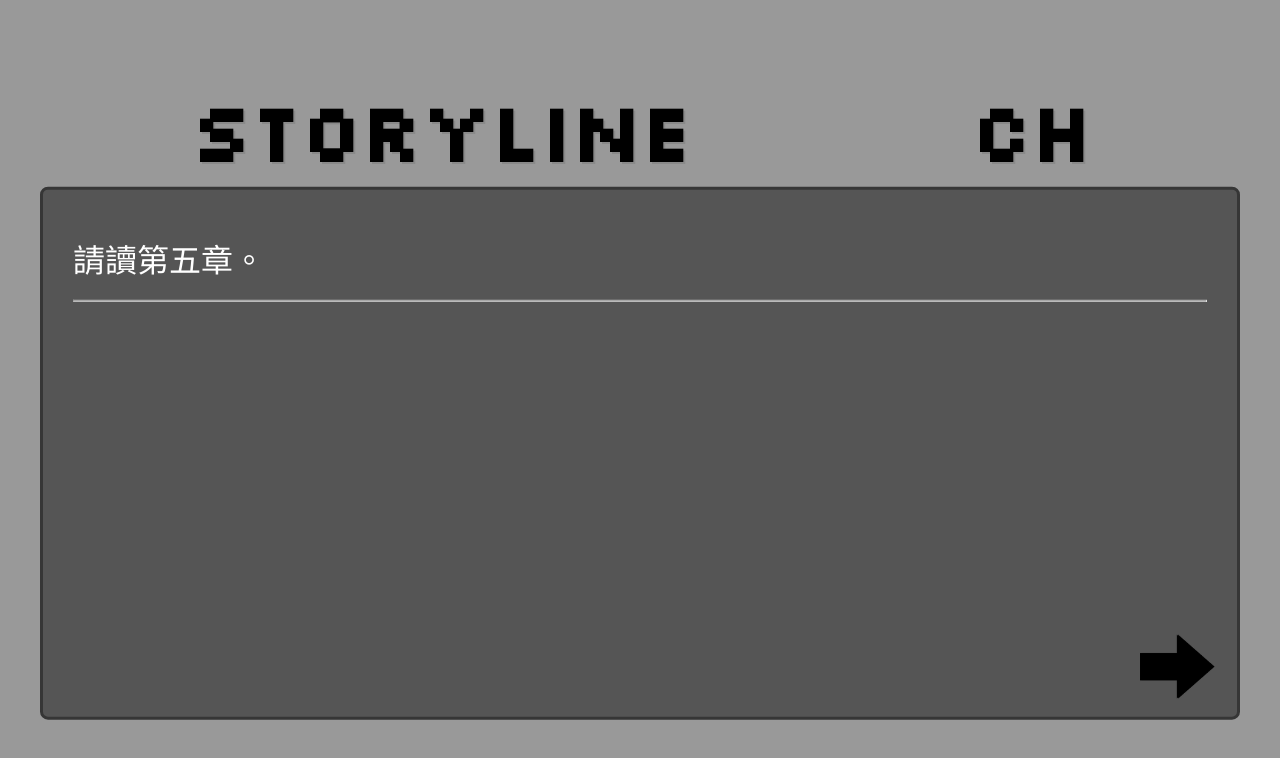
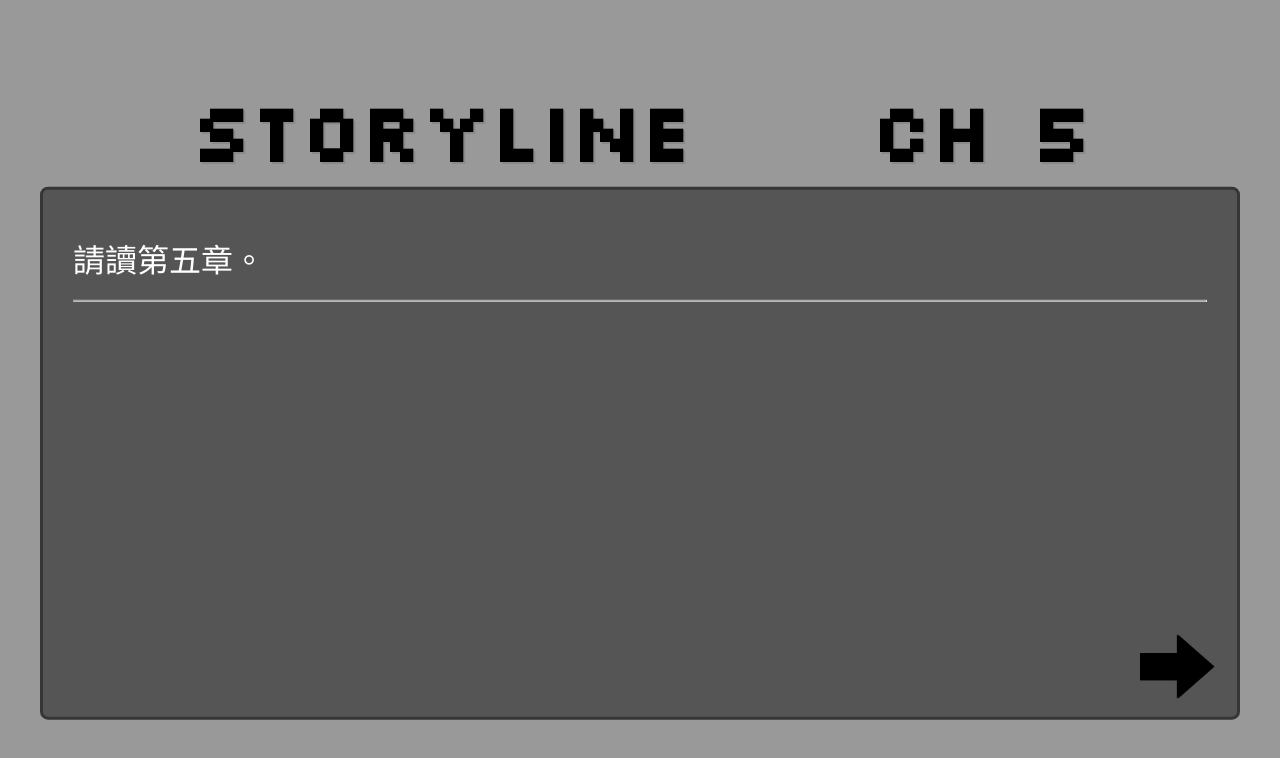
Before and after one commit to TzaiCamp/Ordeal-Alpha, a plain HTML site: page Ch5.html in a window 1280 px wide. Drawn offline with Linux system fonts and the light colour scheme; a web font is replaced by a local one.

Commit message:
ver3.6 CH 5

```diff
--- a/Ch5.html
+++ b/Ch5.html
@@ -14,7 +14,7 @@
         <!-- 頂部標題區 -->
         <div class="header">
             <div class="storyline-title">Storyline</div>
-            <div class="chapter-title">CH </div>
+            <div class="chapter-title">CH 5</div>
         </div>
 
         <!-- 主要內容框 -->
```
